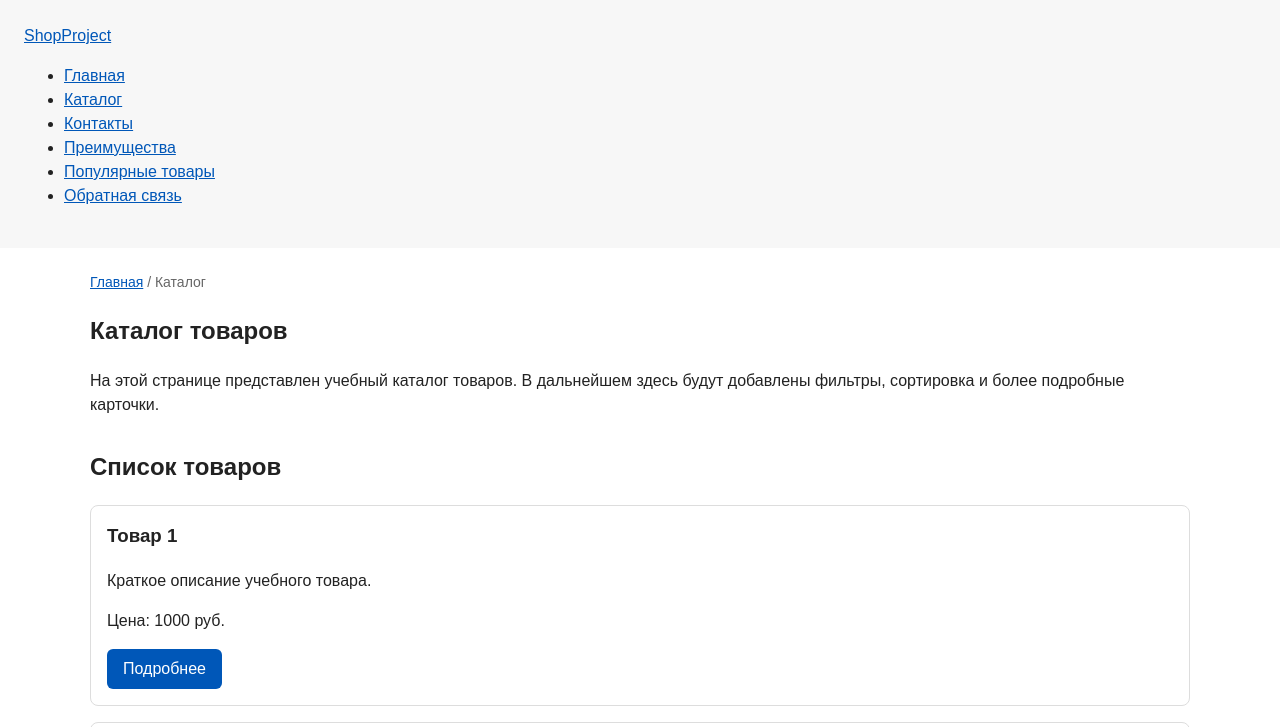
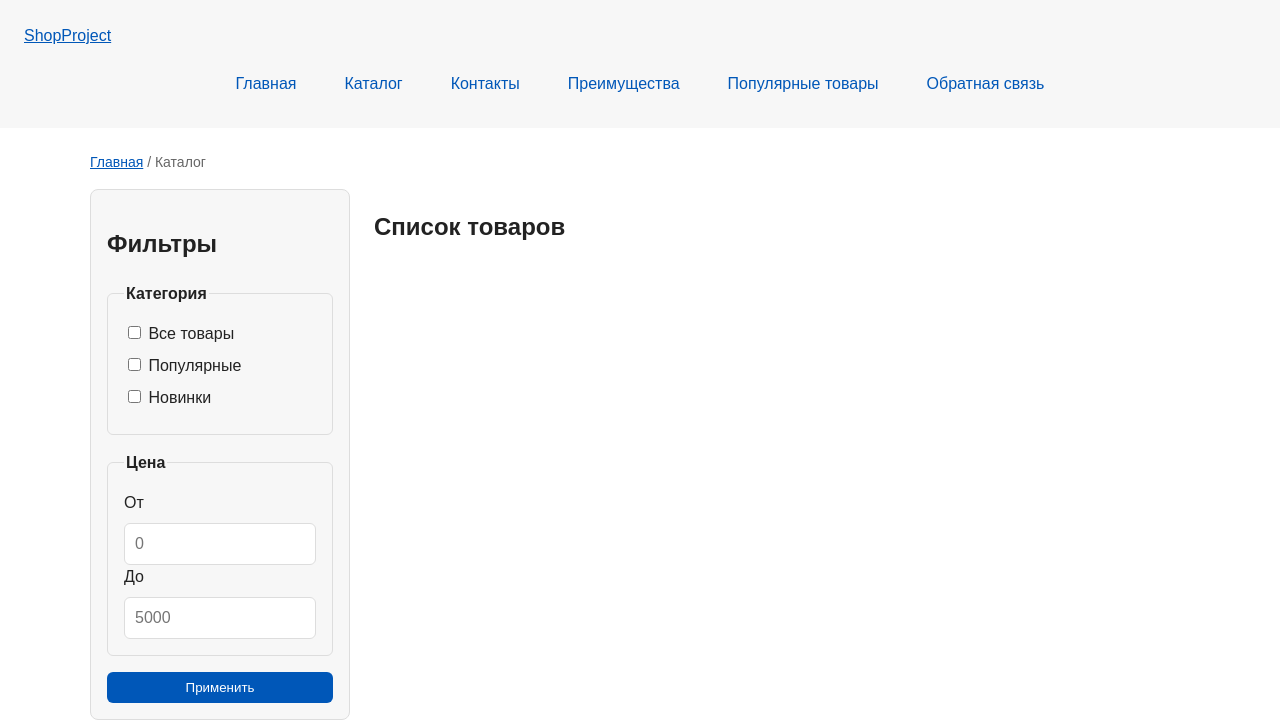
Before and after one commit to vovelio/kr1-html-css-shop, a plain HTML site: page catalog.html in a window 1280 px wide. Shown: the top 727 px of the page. Drawn offline with Linux system fonts and the light colour scheme.

Commit message:
feat: add flex navigation and grid catalog layout

```diff
--- a/catalog.html
+++ b/catalog.html
@@ -35,6 +35,52 @@
       <a href="index.html">Главная</a>
       <span>Каталог</span>
     </nav>
+<section class="catalog-layout">
+  <aside class="catalog-filters">
+    <h2>Фильтры</h2>
+
+    <form class="filters-form" action="#" method="get">
+      <fieldset>
+        <legend>Категория</legend>
+
+        <label>
+          <input type="checkbox" name="category" value="all">
+          Все товары
+        </label>
+
+        <label>
+          <input type="checkbox" name="category" value="popular">
+          Популярные
+        </label>
+
+        <label>
+          <input type="checkbox" name="category" value="new">
+          Новинки
+        </label>
+      </fieldset>
+
+      <fieldset>
+        <legend>Цена</legend>
+
+        <label for="price-from">От</label>
+        <input id="price-from" name="price-from" type="number" min="0" placeholder="0">
+
+        <label for="price-to">До</label>
+        <input id="price-to" name="price-to" type="number" min="0" placeholder="5000">
+      </fieldset>
+
+      <button class="button" type="submit">Применить</button>
+    </form>
+  </aside>
+
+  <section class="catalog-products">
+    <h2>Список товаров</h2>
+
+    <div class="products-grid">
+      <!-- Карточки товаров -->
+    </div>
+  </section>
+</section>
 
     <section class="section">
       <h1>Каталог товаров</h1>
--- a/css/style.css
+++ b/css/style.css
@@ -85,6 +85,35 @@
   outline-offset: 4px;
 }
 
+.filters-form {
+  display: grid;
+  gap: var(--space-md);
+}
+
+.filters-form fieldset {
+  margin: 0;
+  padding: var(--space-md);
+  border: 1px solid var(--color-border);
+  border-radius: var(--radius-sm);
+}
+
+.filters-form legend {
+  font-weight: 700;
+}
+
+.filters-form label {
+  display: block;
+  margin-bottom: var(--space-sm);
+}
+
+.filters-form input[type="number"] {
+  width: 100%;
+  padding: 8px 10px;
+  border: 1px solid var(--color-border);
+  border-radius: var(--radius-sm);
+  font: inherit;
+}
+
 
 /* ===============================
    3. Общие элементы интерфейса
@@ -128,6 +157,35 @@
   cursor: not-allowed;
 }
 
+.site-nav__list {
+  display: flex;
+  flex-wrap: wrap;
+  justify-content: center;
+  align-items: center;
+  gap: var(--space-md);
+  padding: 0;
+  margin: var(--space-md) 0 0;
+  list-style: none;
+}
+
+.site-nav__list a {
+  display: inline-block;
+  padding: var(--space-sm) var(--space-md);
+  color: var(--color-primary);
+  text-decoration: none;
+  border-radius: var(--radius-sm);
+}
+
+.site-nav__list a:hover {
+  color: var(--color-white);
+  background-color: var(--color-primary);
+}
+
+.products-grid {
+  display: grid;
+  grid-template-columns: repeat(3, 1fr);
+  gap: var(--space-lg);
+}
 
 /* ===============================
    4. Компоненты страницы
@@ -151,12 +209,42 @@
 }
 
 .product-card {
-  margin-bottom: var(--space-md);
+  display: flex;
+  flex-direction: column;
+  gap: var(--space-sm);
+  margin-bottom: 0;
   padding: var(--space-md);
   border: 1px solid var(--color-border);
   border-radius: var(--radius-md);
   background-color: var(--color-bg);
 }
+
+.product-card .button {
+  margin-top: auto;
+  align-self: flex-start;
+}
+
+.catalog-layout {
+  max-width: var(--container-width);
+  margin: 0 auto var(--space-xl);
+  display: grid;
+  grid-template-columns: 260px 1fr;
+  grid-template-areas: "filters products";
+  gap: var(--space-lg);
+}
+
+.catalog-filters {
+  grid-area: filters;
+  padding: var(--space-md);
+  border: 1px solid var(--color-border);
+  border-radius: var(--radius-md);
+  background-color: var(--color-surface);
+}
+
+.catalog-products {
+  grid-area: products;
+}
+
 
 .product-card:hover {
   border-color: var(--color-primary);
```
Also changed, not shown: index.html (+4 -4 lines), js/main.js (+43 -0 lines), 1 other file.
